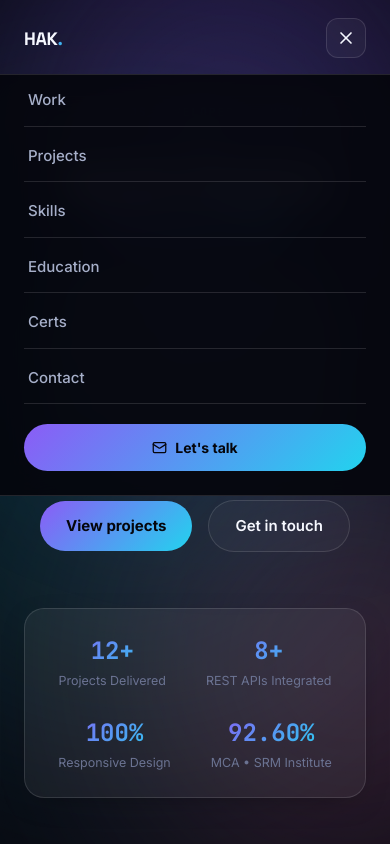
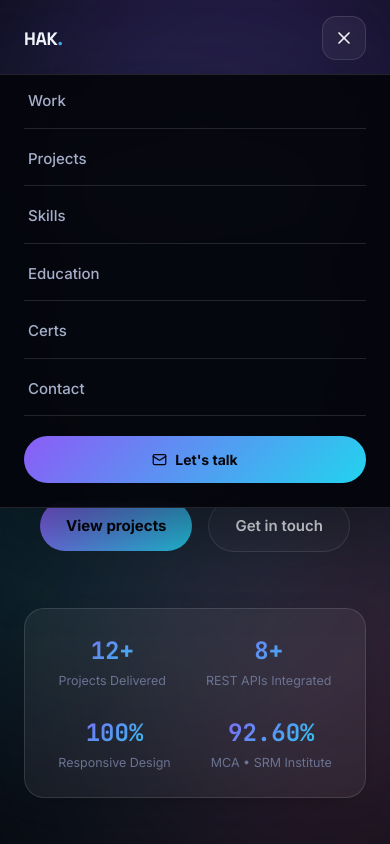
Before and after one commit to HarishHaks/portfolio, a React (Vite) app: page / in a window 390 px wide. Both pictures are taken after a click on the button "Toggle menu". Shown: the top 844 px of the page. Built offline with nearby package versions, Linux system fonts and the light colour scheme.

Commit message:
Mobile view navbar update

```diff
--- a/src/App.jsx
+++ b/src/App.jsx
@@ -620,7 +620,7 @@ export default function Portfolio() {
         .orb2 { animation: orbFloat2 17s ease-in-out infinite; }
         .orb3 { animation: orbFloat3 12s ease-in-out infinite; }
 
-        .glass-card { transition: transform .35s cubic-bezier(.16,1,.3,1), border-color .35s ease, box-shadow .35s ease, background .35s ease; }
+        .glass-card { transition:transform .5s cubic-bezier(.22,1,.36,1), border-color .35s ease, box-shadow .35s ease, background .35s ease; }
         .glass-hover:hover { transform: translateY(-6px); border-color: ${C.borderHi}; background: ${C.glassHi}; box-shadow: 0 30px 70px -20px rgba(139,92,246,0.28), 0 10px 30px -12px rgba(0,0,0,0.6) !important; }
 
         .nav-link { position: relative; color: ${C.muted}; font-size: 14px; font-weight: 500; padding: 8px 4px; transition: color .25s ease; cursor: pointer; }
@@ -638,7 +638,70 @@ export default function Portfolio() {
         .skill-chip { transition: transform .25s ease, border-color .25s ease, background .25s ease; cursor: default; }
         .skill-chip:hover { transform: translateY(-3px) scale(1.03); border-color: ${C.borderHi}; }
 
-        .mobile-panel { animation: heroIn .35s cubic-bezier(.16,1,.3,1) both; }
+@keyframes mobileMenuOpen {
+  from {
+    opacity: 0;
+    transform: translateY(-18px) scale(.98);
+    filter: blur(10px);
+  }
+
+  to {
+    opacity: 1;
+    transform: translateY(0) scale(1);
+    filter: blur(0);
+  }
+}
+
+@keyframes mobileMenuClose {
+  from {
+    opacity: 1;
+    transform: translateY(0);
+  }
+
+  to {
+    opacity: 0;
+    transform: translateY(-12px);
+  }
+}
+
+.mobile-panel{
+  animation: mobileMenuOpen .45s cubic-bezier(.16,1,.3,1);
+  transform-origin: top;
+}
+  .mobile-link{
+    opacity:0;
+    transform:translateX(-18px);
+    animation:mobileItem .45s forwards;
+}
+
+.mobile-link:nth-child(1){animation-delay:.05s;}
+.mobile-link:nth-child(2){animation-delay:.10s;}
+.mobile-link:nth-child(3){animation-delay:.15s;}
+.mobile-link:nth-child(4){animation-delay:.20s;}
+.mobile-link:nth-child(5){animation-delay:.25s;}
+.mobile-link:nth-child(6){animation-delay:.30s;}
+
+@keyframes mobileItem{
+    to{
+        opacity:1;
+        transform:translateX(0);
+    }
+}
+
+.mobile-panel .cta-primary{
+    animation:mobileButton .55s .35s both;
+}
+
+@keyframes mobileButton{
+    from{
+        opacity:0;
+        transform:translateY(20px);
+    }
+    to{
+        opacity:1;
+        transform:translateY(0);
+    }
+}
 
         .grad-text { background: ${GRAD}; -webkit-background-clip: text; background-clip: text; -webkit-text-fill-color: transparent; }
 
@@ -654,6 +717,24 @@ export default function Portfolio() {
   color: white !important;
   border-color: rgba(255,255,255,0.3) !important;
   box-shadow: 0 10px 25px rgba(139,92,246,0.35);
+}
+  .mobile-panel a{
+    position:relative;
+}
+
+.mobile-panel a::after{
+    content:"";
+    position:absolute;
+    left:0;
+    bottom:0;
+    width:0%;
+    height:1px;
+    background:linear-gradient(90deg,#8B5CF6,#22D3EE);
+    transition:.35s;
+}
+
+.mobile-panel a:hover::after{
+    width:100%;
 }
       `}</style>
 
@@ -753,7 +834,7 @@ export default function Portfolio() {
                   key={l.href}
                   href={`#${l.href}`}
                   onClick={scrollTo(l.href)}
-                  className={`nav-link ${active === l.href ? "active" : ""}`}
+                  className={`nav-link mobile-link ${active === l.href ? "active" : ""}`}
                 >
                   {l.label}
                 </a>
@@ -782,17 +863,26 @@ export default function Portfolio() {
               className="md:hidden flex items-center justify-center"
               style={{
                 color: C.text,
-                width: 40,
-                height: 40,
-                borderRadius: 12,
+                width: 44,
+                height: 44,
+                borderRadius: 14,
                 border: `1px solid ${C.border}`,
-                background: "rgba(255,255,255,0.04)",
+                background: "rgba(255,255,255,0.05)",
+                transition: "all .45s cubic-bezier(.22,1,.36,1)",
+                transform: navOpen ? "rotate(90deg)" : "rotate(0deg)",
               }}
               onClick={() => setNavOpen((v) => !v)}
               aria-label="Toggle menu"
               aria-expanded={navOpen}
             >
-              {navOpen ? <X size={20} /> : <Menu size={20} />}
+              <div
+                style={{
+                  transform: navOpen ? "rotate(180deg)" : "rotate(0deg)",
+                  transition: "transform .35s cubic-bezier(.16,1,.3,1)",
+                }}
+              >
+                {navOpen ? <X size={20} /> : <Menu size={20} />}
+              </div>
             </button>
           </div>
 
@@ -800,10 +890,12 @@ export default function Portfolio() {
             <div
               className="mobile-panel md:hidden px-6 pb-6 flex flex-col gap-1"
               style={{
-                background: "rgba(5,6,12,0.92)",
-                backdropFilter: "blur(20px)",
+                background: "rgba(5,6,12,0.96)",
+                backdropFilter: "blur(30px)",
+                WebkitBackdropFilter: "blur(30px)",
                 borderTop: `1px solid ${C.border}`,
                 borderBottom: `1px solid ${C.border}`,
+                boxShadow: "0 30px 80px rgba(0,0,0,.45)",
               }}
             >
               {navLinks.map((l) => (
@@ -813,10 +905,17 @@ export default function Portfolio() {
                   onClick={scrollTo(l.href)}
                   className={`nav-link ${active === l.href ? "active" : ""}`}
                   style={{
-                    paddingTop: 14,
-                    paddingBottom: 14,
+                    paddingTop: 15,
+                    paddingBottom: 15,
                     borderBottom: `1px solid ${C.border}`,
                     fontSize: 15,
+                    transition: "all .3s ease",
+                  }}
+                  onMouseEnter={(e) => {
+                    e.currentTarget.style.transform = "translateX(14px)";
+                  }}
+                  onMouseLeave={(e) => {
+                    e.currentTarget.style.transform = "translateX(0)";
                   }}
                 >
                   {l.label}
```
